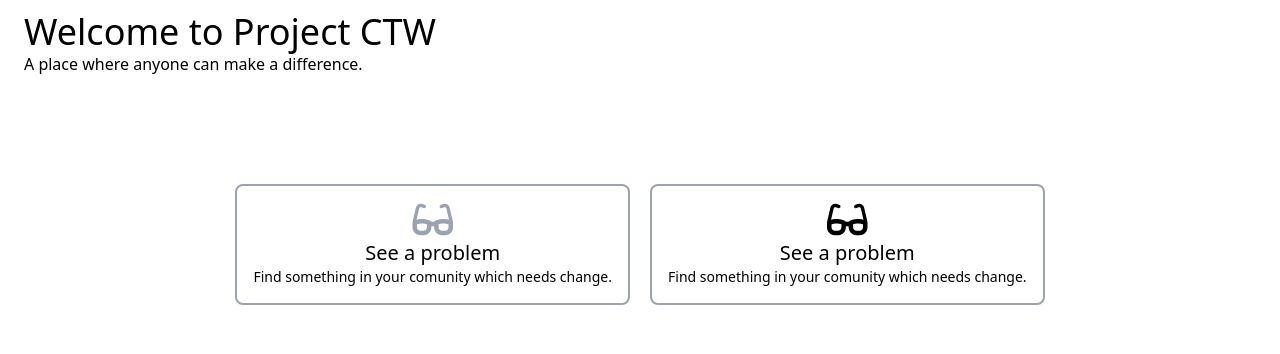
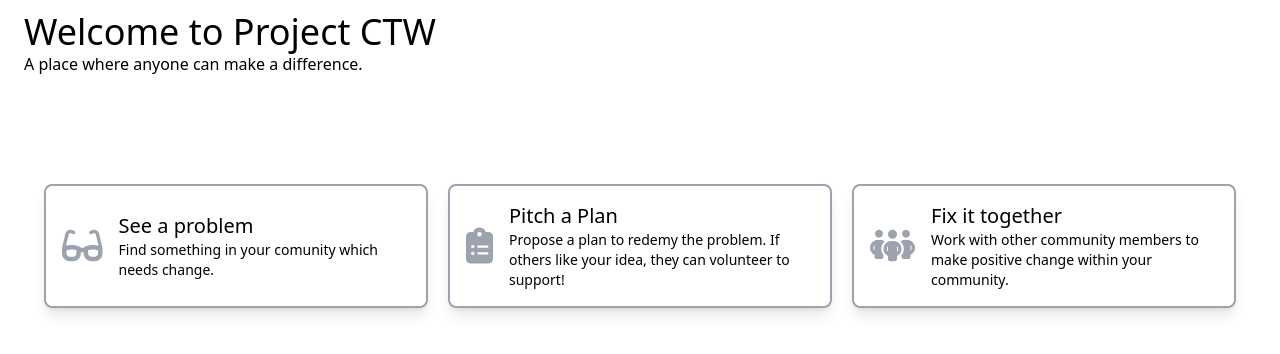
Before and after one commit to dl2574/projectCTW, a Django app: page / in a window 1280 px wide. Shown: the part 80-434 px from the top of the page. Run offline with Django 4.2, Linux system fonts and the light colour scheme; some libraries are stand-ins or nearby versions.

Commit message:
initial home page flow cards created

```diff
--- a/base/templates/base/home.html
+++ b/base/templates/base/home.html
@@ -1,42 +1,62 @@
-{% extends 'base.html' %}
-{% load static %}
-
-{% block content %}
+{% extends 'base.html' %} {% load static %} {% block content %}
 <!-- Title / Hero Section -->
 <section class="container h-40 m-3 mt-0">
   <h1 class="text-4xl">Welcome to Project CTW</h1>
   <p class="">A place where anyone can make a difference.</p>
 </section>
 <!-- Explination Section -->
-    <section class="flex flex-col space-y-5 md:flex-row md:justify-center md:space-x-5 md:space-y-0">
+<section
+  class="flex flex-col space-y-5 md:flex-row md:justify-center md:space-x-5 md:space-y-0"
+>
   <!-- A card for each step of the process-->
-        <div class="flex flex-col items-center text-center rounded-lg p-4 border-2 border-gray-400">
+  <div
+    class="flex flex-row justify-center space-x-4 w-96 rounded-lg p-4 border-2 border-gray-400 shadow-lg"
+  >
     <!-- Image Portion -->
-            <div class="">
+    <div class="flex items-center content-center basis-3">
       <i class="fa-solid fa-glasses text-4xl text-gray-400"></i>
     </div>
     <!-- Title Portion -->
-            <div class="">
+    <div class="flex flex-col justify-center">
       <h3 class="text-xl">See a problem</h3>
-            </div>
       <!-- Description Portion -->
-            <div class="">
       <p class="text-sm">Find something in your comunity which needs change.</p>
     </div>
   </div>
   <!-- A card for each step of the process-->
-        <div class="flex flex-col items-center text-center rounded-lg p-4 border-2 border-gray-400">
+  <div
+    class="flex flex-row justify-center space-x-4 w-96 rounded-lg p-4 border-2 border-gray-400 shadow-lg"
+  >
     <!-- Image Portion -->
-            <div class="">
-                <i class="fa-solid fa-glasses text-4xl"></i>
+    <div class="flex items-center content-center basis-3">
+      <i class="fa-solid fa-clipboard-list text-4xl text-gray-400"></i>
     </div>
     <!-- Title Portion -->
-            <div class="">
-                <h3 class="text-xl">See a problem</h3>
+    <div class="flex flex-col justify-center">
+      <h3 class="text-xl">Pitch a Plan</h3>
+      <!-- Description Portion -->
+      <p class="text-sm">
+        Propose a plan to redemy the problem. If others like your idea, they can
+        volunteer to support!
+      </p>
     </div>
+  </div>
+  <!-- A card for each step of the process-->
+  <div
+    class="flex flex-row justify-center space-x-4 w-96 rounded-lg p-4 border-2 border-gray-400 shadow-lg"
+  >
+    <!-- Image Portion -->
+    <div class="flex items-center content-center basis-3">
+      <i class="fa-solid fa-people-group text-4xl text-gray-400"></i>
+    </div>
+    <!-- Title Portion -->
+    <div class="flex flex-col justify-center">
+      <h3 class="text-xl">Fix it together</h3>
       <!-- Description Portion -->
-            <div class="">
-                <p class="text-sm">Find something in your comunity which needs change.</p>
+      <p class="text-sm">
+        Work with other community members to make positive change within your
+        community.
+      </p>
     </div>
   </div>
 </section>
--- a/static/css/main.css
+++ b/static/css/main.css
@@ -688,16 +688,40 @@ video {
   display: none !important;
 }
 
-.h-10 {
-  height: 2.5rem;
-}
-
 .h-40 {
   height: 10rem;
 }
 
 .w-full {
   width: 100%;
+}
+
+.w-96 {
+  width: 24rem;
+}
+
+.w-4 {
+  width: 1rem;
+}
+
+.w-8 {
+  width: 2rem;
+}
+
+.w-10 {
+  width: 2.5rem;
+}
+
+.w-12 {
+  width: 3rem;
+}
+
+.max-w-sm {
+  max-width: 24rem;
+}
+
+.basis-3 {
+  flex-basis: 0.75rem;
 }
 
 .resize {
@@ -726,6 +750,10 @@ video {
   flex-direction: column;
 }
 
+.content-center {
+  align-content: center;
+}
+
 .items-center {
   align-items: center;
 }
@@ -742,14 +770,16 @@ video {
   justify-content: space-between;
 }
 
-.justify-items-center {
-  justify-items: center;
-}
-
 .space-y-6 > :not([hidden]) ~ :not([hidden]) {
   --tw-space-y-reverse: 0;
   margin-top: calc(1.5rem * calc(1 - var(--tw-space-y-reverse)));
   margin-bottom: calc(1.5rem * var(--tw-space-y-reverse));
+}
+
+.space-y-5 > :not([hidden]) ~ :not([hidden]) {
+  --tw-space-y-reverse: 0;
+  margin-top: calc(1.25rem * calc(1 - var(--tw-space-y-reverse)));
+  margin-bottom: calc(1.25rem * var(--tw-space-y-reverse));
 }
 
 .space-y-2 > :not([hidden]) ~ :not([hidden]) {
@@ -764,10 +794,16 @@ video {
   margin-bottom: calc(0.75rem * var(--tw-space-y-reverse));
 }
 
-.space-y-5 > :not([hidden]) ~ :not([hidden]) {
-  --tw-space-y-reverse: 0;
-  margin-top: calc(1.25rem * calc(1 - var(--tw-space-y-reverse)));
-  margin-bottom: calc(1.25rem * var(--tw-space-y-reverse));
+.space-x-12 > :not([hidden]) ~ :not([hidden]) {
+  --tw-space-x-reverse: 0;
+  margin-right: calc(3rem * var(--tw-space-x-reverse));
+  margin-left: calc(3rem * calc(1 - var(--tw-space-x-reverse)));
+}
+
+.space-x-4 > :not([hidden]) ~ :not([hidden]) {
+  --tw-space-x-reverse: 0;
+  margin-right: calc(1rem * var(--tw-space-x-reverse));
+  margin-left: calc(1rem * calc(1 - var(--tw-space-x-reverse)));
 }
 
 .self-end {
@@ -788,16 +824,12 @@ video {
   border-radius: 0.25rem;
 }
 
+.border-2 {
+  border-width: 2px;
+}
+
 .border {
   border-width: 1px;
-}
-
-.border-4 {
-  border-width: 4px;
-}
-
-.border-2 {
-  border-width: 2px;
 }
 
 .border-gray-400 {
@@ -810,29 +842,20 @@ video {
   background-color: rgb(255 255 255 / var(--tw-bg-opacity));
 }
 
-.bg-slate-400 {
-  --tw-bg-opacity: 1;
-  background-color: rgb(148 163 184 / var(--tw-bg-opacity));
+.p-3 {
+  padding: 0.75rem;
 }
 
-.p-12 {
-  padding: 3rem;
-}
-
-.p-6 {
-  padding: 1.5rem;
+.p-4 {
+  padding: 1rem;
 }
 
 .p-8 {
   padding: 2rem;
 }
 
-.p-4 {
-  padding: 1rem;
-}
-
-.p-3 {
-  padding: 0.75rem;
+.p-12 {
+  padding: 3rem;
 }
 
 .py-3\.5 {
@@ -912,14 +925,14 @@ video {
   line-height: 2.5rem;
 }
 
+.text-sm {
+  font-size: 0.875rem;
+  line-height: 1.25rem;
+}
+
 .text-3xl {
   font-size: 1.875rem;
   line-height: 2.25rem;
-}
-
-.text-sm {
-  font-size: 0.875rem;
-  line-height: 1.25rem;
 }
 
 .font-bold {
@@ -947,14 +960,14 @@ video {
   color: rgb(107 114 128 / var(--tw-text-opacity));
 }
 
+.text-gray-400 {
+  --tw-text-opacity: 1;
+  color: rgb(156 163 175 / var(--tw-text-opacity));
+}
+
 .text-gray-700 {
   --tw-text-opacity: 1;
   color: rgb(55 65 81 / var(--tw-text-opacity));
-}
-
-.text-gray-400 {
-  --tw-text-opacity: 1;
-  color: rgb(156 163 175 / var(--tw-text-opacity));
 }
 
 .shadow-lg {
```
Also changed, not shown: other parts of static/css/main.css (+18 -33 lines), 1 other file. Lines whose indentation alone changed are shown as unchanged.
